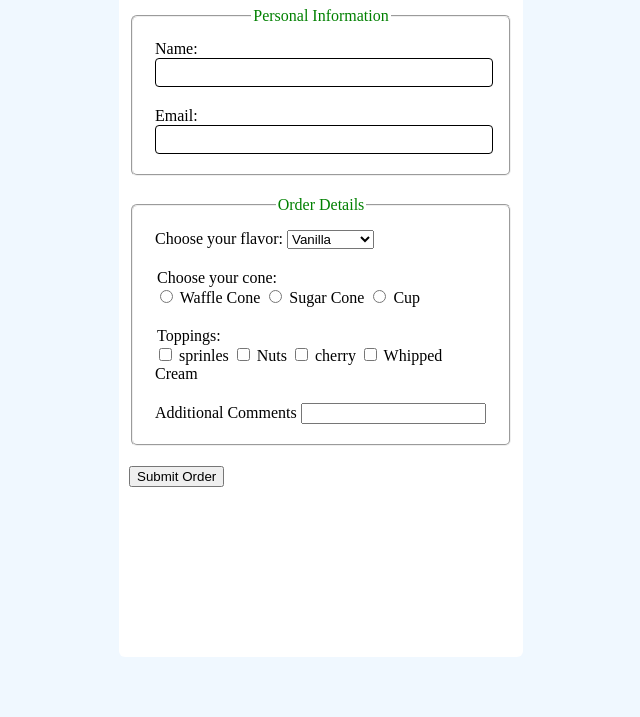
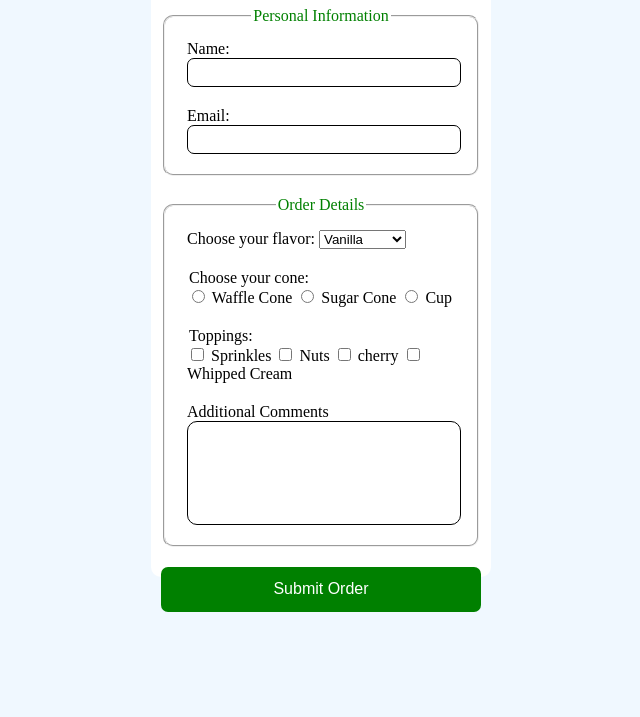
Before and after one commit to AngieBrown1/ice-cream, a plain HTML site: page index.html in a window 1280 px wide. Shown: the part 91-808 px from the top of the page, without its empty margins (327-967 px from the left). Drawn offline with Linux system fonts and the light colour scheme.

Commit message:
fixed the typo in toppings so Sprinkles is correct. Changed the radius of the borders and the size of the button font.

```diff
--- a/index.html
+++ b/index.html
@@ -50,7 +50,7 @@
       <div class="group">
         <legend>Toppings: </legend>
         <input type="checkbox" id="sprinkles" name="topping" value="sprinkles">
-        <label for="sprinkles">sprinles</label>
+        <label for="sprinkles">Sprinkles</label>
 
         <input type="checkbox" id="nuts" name="topping" value="nuts">
         <label for="nuts">Nuts</label>
--- a/style.css
+++ b/style.css
@@ -11,23 +11,25 @@ body{
 
 h1{
     text-align: center;
+
 }
 
 form{
     background-color: white;
-    height: 90%;
-    width: 30%;
-    border-radius: 6px;
+    height: 80%;
+    width: 25%;
+    border-radius: 10px;
     padding: 10px;
     margin: auto;
 }
 
 .group{
     padding: 10px;
+
 }
 
 fieldset{
-    border-radius: 6px;
+    border-radius: 10px;
     margin-bottom: 20px;
 }
 
@@ -40,10 +42,32 @@ fieldset{
     display: block;
     width: 100%;
     height: 25px;
-    border-radius: 4px;
+    border-radius: 7px;
     border: 1px solid black;
+}
+
+#labelc{
+    display: block;
+}
+
+#comments{
+    display: block;
+    width: 100%;
+    height: 100px;
+    border: 1px solid black;
+    border-radius: 10px;
+
 }
 
 button{
     display: block;
+    background-color: green;
+    text-align: center;
+    font-size: medium;
+    color:white;
+    border: none;
+    border-radius: 7px;
+    width: 100%;
+    height: 7%;
+    margin: auto;
 }
```
